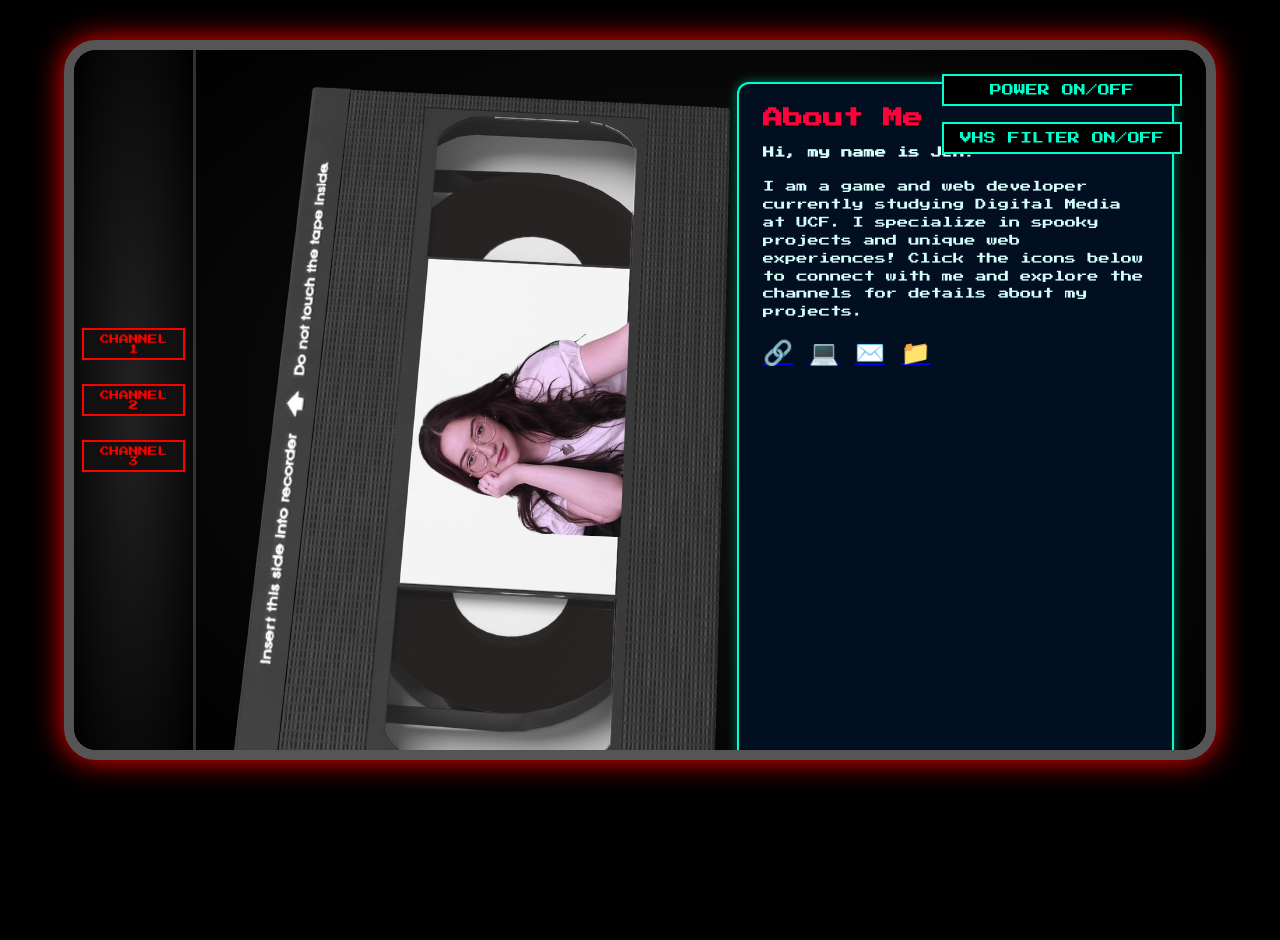
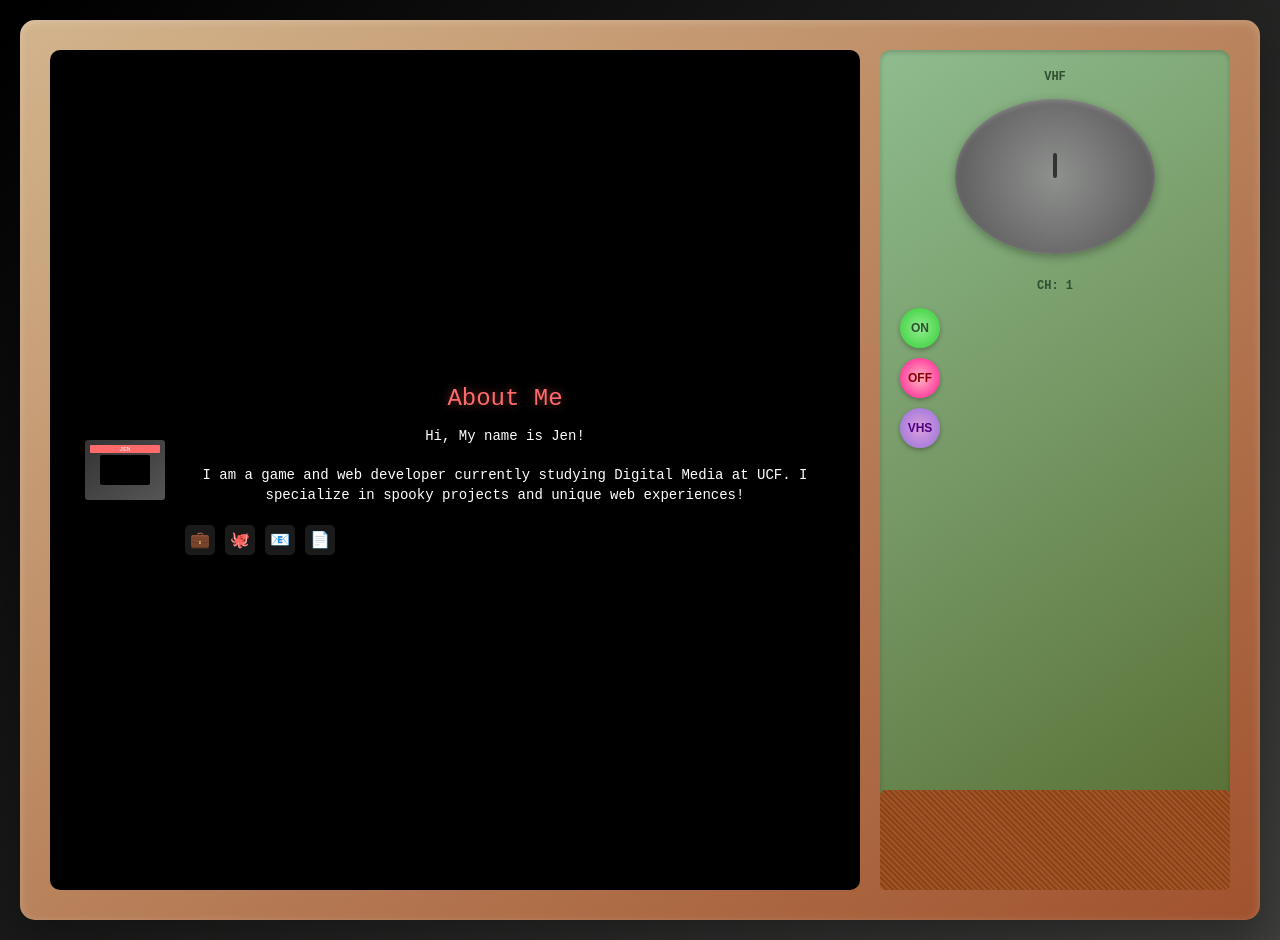
Before and after one commit to chickenjenders/Survery-Form, a plain HTML site: page index.html in a window 1280 px wide. Before the commit the page ends 800 px from the top, so only its background shows below. Drawn offline with Linux system fonts and the light colour scheme.

Commit message:
its better

```diff
--- a/index.html
+++ b/index.html
@@ -2,64 +2,44 @@
 <html lang="en">
 
 <head>
-  <meta charset="UTF-8" />
-  <meta name="viewport" content="width=device-width, initial-scale=1.0" />
-  <title>Made by Jen</title>
-  <link href="https://fonts.googleapis.com/css2?family=Press+Start+2P&display=swap" rel="stylesheet">
+  <meta charset="UTF-8">
+  <meta name="viewport" content="width=device-width, initial-scale=1.0">
   <link rel="stylesheet" href="styles.css">
+  <title>Jen Tyler</title>
 </head>
 
-<body class="vhs-on">
-  <!-- TV Frame (can be styled with background-image or divs) -->
-  <div id="tv-container">
-
-    <!-- VHS Overlay (can be SVG filter or video) -->
-    <div id="overlay-vhs"></div>
-
-    <!-- Power and VHS Filter Buttons -->
-    <div id="controls">
-      <button id="power-btn">Power On/Off</button>
-      <button id="filter-toggle">VHS Filter On/Off</button>
-    </div>
-
-    <!-- Channel Menu (fake remote / UI nav) -->
-    <div class="channel-menu">
-      <button class="channel-btn" data-channel="1">Channel 1</button>
-      <button class="channel-btn" data-channel="2">Channel 2</button>
-      <button class="channel-btn" data-channel="3">Channel 3</button>
-      <!-- ... add up to Channel 10 -->
-    </div>
-
-    <!-- Screen Content -->
-    <div class="screen">
-      <div class="screen-content">
-        <img src="jenpic.png" alt="Portrait on VHS Tape" class="bio-image">
-        <div id="channel-1" class="channel-content active">
-
-          <h1>About Me</h1>
-          <div class="bio-content">
-            <div class="bio-text">
-              <p><strong>Hi, my name is Jen!</strong></p>
-              <p>I am a game and web developer currently studying Digital Media at UCF. I specialize in spooky projects
-                and unique web experiences! Click the icons below to connect with me and explore the channels for
-                details
-                about my projects.</p>
-              <div class="social-icons">
-                <a href="#" aria-label="LinkedIn">🔗</a>
-                <a href="#" aria-label="GitHub">💻</a>
-                <a href="#" aria-label="Email">✉️</a>
-                <a href="#" aria-label="Portfolio">📁</a>
-              </div>
-            </div>
+<body>
+  <div class="tv-container">
+    <div class="tv-inner">
+      <div class="screen-container">
+        <div class="screen" id="screen">
+          <div class="content" id="content">
+            <!-- Content will be injected here -->
           </div>
+          <div class="vhs-filter" id="vhsFilter"></div>
         </div>
       </div>
-      <!-- Add more channel sections as needed -->
+
+      <div class="controls">
+        <div class="vhf-label">VHF</div>
+
+        <div class="channel-dial" id="channelDial">
+          <div class="dial-pointer" id="dialPointer"></div>
+        </div>
+
+        <div class="channel-display" id="channelDisplay">CH: 1</div>
+
+        <div class="power-buttons">
+          <button class="power-btn on-btn" id="onBtn">ON</button>
+          <button class="power-btn off-btn" id="offBtn">OFF</button>
+          <button class="power-btn vhs-btn" id="vhsBtn">VHS</button>
+        </div>
+
+        <div class="speaker-grille"></div>
+      </div>
     </div>
   </div>
-
-  <script src="main.js"></script>
-  <script src="vhs-toggle.js"></script>
+  <script src="script.js"></script>
 </body>
 
 </html>
--- /dev/null
+++ b/script.js
@@ -0,0 +1,161 @@
+
+        // TV State
+        let isOn = true;
+        let vhsFilter = false;
+        let currentChannel = 1;
+
+        // Elements
+        const screen = document.getElementById('screen');
+        const content = document.getElementById('content');
+        const vhsFilterEl = document.getElementById('vhsFilter');
+        const onBtn = document.getElementById('onBtn');
+        const offBtn = document.getElementById('offBtn');
+        const vhsBtn = document.getElementById('vhsBtn');
+        const channelDial = document.getElementById('channelDial');
+        const dialPointer = document.getElementById('dialPointer');
+        const channelDisplay = document.getElementById('channelDisplay');
+
+        // Project data
+        const channels = {
+            1: {
+                title: "About Me",
+                content: `
+                    <div class="about-content">
+                        <div class="vhs-tape">
+                            <div class="vhs-label">JEN</div>
+                        </div>
+                        <div class="about-text">
+                            <div class="project-title">About Me</div>
+                            <div class="project-description">
+                                Hi, My name is Jen!<br><br>
+                                I am a game and web developer currently studying Digital Media at UCF. I specialize in spooky projects and unique web experiences!
+                            </div>
+                            <div class="social-icons">
+                                <div class="social-icon">💼</div>
+                                <div class="social-icon">🐙</div>
+                                <div class="social-icon">📧</div>
+                                <div class="social-icon">📄</div>
+                            </div>
+                        </div>
+                    </div>
+                `
+            },
+            2: {
+                title: "Sightseeing",
+                content: `
+                    <div class="project-title">Sightseeing</div>
+                    <div class="project-image">🌲 Game Screenshot 🌲</div>
+                    <div class="project-description">
+                        Have you ever felt like going on a hike at night? What about eating random things in the forest when you're hungry? Well, in this 2D pixel horror game, you can do both!
+                    </div>
+                    <button class="play-btn">Play Now!</button>
+                `
+            },
+            3: {
+                title: "Project Alpha",
+                content: `
+                    <div class="project-title">Project Alpha</div>
+                    <div class="project-image">🎮 Game Demo 🎮</div>
+                    <div class="project-description">
+                        A mysterious web-based interactive experience that blends reality with digital horror. Navigate through eerie environments and solve puzzles.
+                    </div>
+                    <button class="play-btn">Explore</button>
+                `
+            },
+            4: {
+                title: "Retro Portfolio",
+                content: `
+                    <div class="project-title">Retro Portfolio</div>
+                    <div class="project-image">📺 Web Design 📺</div>
+                    <div class="project-description">
+                        This very interface you're using! A nostalgic TV-inspired portfolio showcasing projects through vintage aesthetics and interactive controls.
+                    </div>
+                    <button class="play-btn">View Code</button>
+                `
+            },
+            5: {
+                title: "Static Channel",
+                content: `
+                    <div style="font-size: 48px; color: #666;">📺</div>
+                    <div class="project-title">No Signal</div>
+                    <div class="project-description">
+                        This channel is currently not broadcasting. Try another channel or check back later!
+                    </div>
+                `
+            }
+        };
+
+        // Initialize
+        updateDisplay();
+        updateDialPosition();
+
+        // Event listeners
+        onBtn.addEventListener('click', () => {
+            isOn = true;
+            updateDisplay();
+        });
+
+        offBtn.addEventListener('click', () => {
+            isOn = false;
+            updateDisplay();
+        });
+
+        vhsBtn.addEventListener('click', () => {
+            vhsFilter = !vhsFilter;
+            updateDisplay();
+        });
+
+        channelDial.addEventListener('click', () => {
+            currentChannel = currentChannel >= 5 ? 1 : currentChannel + 1;
+            updateDisplay();
+            updateDialPosition();
+        });
+
+        function updateDisplay() {
+            if (!isOn) {
+                screen.classList.add('off');
+                content.classList.add('hidden');
+                vhsFilterEl.classList.remove('active');
+                return;
+            }
+
+            screen.classList.remove('off');
+            content.classList.remove('hidden');
+
+            if (vhsFilter) {
+                vhsFilterEl.classList.add('active');
+            } else {
+                vhsFilterEl.classList.remove('active');
+            }
+
+            // Update content
+            const channel = channels[currentChannel];
+            if (channel) {
+                content.innerHTML = channel.content;
+            }
+
+            channelDisplay.textContent = `CH: ${currentChannel}`;
+        }
+
+        function updateDialPosition() {
+            // Calculate rotation based on channel (each channel is 30 degrees apart)
+            const rotation = (currentChannel - 1) * 30;
+            dialPointer.style.transform = `translateX(-50%) rotate(${rotation}deg)`;
+        }
+
+        // Add some extra retro flair
+        document.addEventListener('keydown', (e) => {
+            if (e.key === 'ArrowUp' || e.key === 'ArrowRight') {
+                currentChannel = currentChannel >= 5 ? 1 : currentChannel + 1;
+                updateDisplay();
+                updateDialPosition();
+            } else if (e.key === 'ArrowDown' || e.key === 'ArrowLeft') {
+                currentChannel = currentChannel <= 1 ? 5 : currentChannel - 1;
+                updateDisplay();
+                updateDialPosition();
+            } else if (e.key === ' ') {
+                e.preventDefault();
+                isOn = !isOn;
+                updateDisplay();
+            }
+        });
--- a/styles.css
+++ b/styles.css
@@ -1,6 +1,3 @@
-/* style.css */
-
-/* =============== Base Reset =============== */
 * {
   margin: 0;
   padding: 0;
@@ -8,219 +5,371 @@
 }
 
 body {
-  font-family: "Press Start 2P", monospace;
-  background: black;
-  color: #00ffcc;
+  background: linear-gradient(135deg, #000000, #3d3d3c);
+  min-height: 100vh;
+  display: flex;
+  justify-content: center;
+  align-items: center;
+  font-family: "Courier New", monospace;
+  padding: 20px;
+}
+
+.tv-container {
+  width: 1500px;
+  height: 900px;
+  background: linear-gradient(145deg, #d2b48c, #a0522d);
+  border-radius: 15px;
+  padding: 30px;
+  box-shadow: 0 20px 40px rgba(0, 0, 0, 0.3),
+    inset 0 2px 10px rgba(255, 255, 255, 0.2);
+  position: relative;
+}
+
+.tv-inner {
+  display: flex;
+  height: 100%;
+  gap: 20px;
+}
+
+.screen-container {
+  flex: 1;
+  background: #000;
+  border-radius: 10px;
+  padding: 15px;
+  position: relative;
   overflow: hidden;
 }
 
-button {
-  font-family: inherit;
-  font-size: 0.75rem;
-  background: black;
-  border: 2px solid #00ffcc;
-  color: #00ffcc;
-  padding: 0.5rem 1rem;
-  cursor: pointer;
-  margin: 0.5rem;
-  text-transform: uppercase;
+.screen {
+  width: 100%;
+  height: 100%;
+  background: #000;
+  border-radius: 8px;
+  position: relative;
+  overflow: hidden;
+  transition: all 0.3s ease;
 }
 
-button:hover {
-  background: #00ffcc;
-  color: black;
+.screen.off {
+  background: #111;
 }
 
-/* =============== TV Container =============== */
-#tv-container {
-  width: 90vw;
-  height: 90vh;
-  margin: auto;
-  margin-top: 5vh;
-  background: #111;
-  border: 10px solid #555;
-  border-radius: 2rem;
-  position: relative;
-  box-shadow: 0 0 30px red, 0 0 10px #000 inset;
-  overflow: hidden;
-  display: flex;
-  flex-direction: row;
+.screen.off::after {
+  content: "";
+  position: absolute;
+  top: 50%;
+  left: 50%;
+  width: 2px;
+  height: 100%;
+  background: rgba(255, 255, 255, 0.1);
+  transform: translate(-50%, -50%);
 }
 
-/* =============== TV Dials & Buttons =============== */
-.channel-menu {
-  width: 12%;
-  background: radial-gradient(#222, #000);
-  border-right: 3px solid #333;
-  padding: 1rem 0.5rem;
+.content {
+  width: 100%;
+  height: 100%;
   display: flex;
   flex-direction: column;
+  justify-content: center;
   align-items: center;
-  gap: 0.5rem;
-  justify-content: center;
-  z-index: 10;
+  color: white;
+  text-align: center;
+  padding: 20px;
+  opacity: 1;
+  transition: opacity 0.3s ease;
 }
 
-.channel-btn {
-  background: #111;
-  border: 2px solid #f00;
-  color: #f00;
-  font-size: 0.6rem;
-  padding: 0.25rem 0.5rem;
-  width: 100%;
-  text-align: center;
-  transition: background 0.2s ease;
+.content.hidden {
+  opacity: 0;
 }
 
-.channel-btn:hover {
-  background: #f00;
-  color: black;
+.vhs-filter {
+  position: absolute;
+  top: 0;
+  left: 0;
+  width: 100%;
+  height: 100%;
+  pointer-events: none;
+  opacity: 0;
+  transition: opacity 0.3s ease;
 }
 
-/* =============== VHS Overlay =============== */
-#overlay-vhs {
-  pointer-events: none;
+.vhs-filter.active {
+  opacity: 1;
+}
+
+.vhs-filter::before {
+  content: "";
   position: absolute;
   top: 0;
   left: 0;
   width: 100%;
   height: 100%;
   background: repeating-linear-gradient(
-    to bottom,
-    rgba(255, 255, 255, 0.02),
-    rgba(255, 255, 255, 0.02) 2px,
+    0deg,
+    transparent,
     transparent 2px,
-    transparent 4px
+    rgba(0, 255, 0, 0.03) 2px,
+    rgba(0, 255, 0, 0.03) 4px
   );
-  mix-blend-mode: screen;
-  animation: vhsNoise 0.3s infinite;
-  z-index: 5;
-  opacity: 0.2;
+  animation: scanlines 0.1s linear infinite;
 }
 
-@keyframes vhsNoise {
+.vhs-filter::after {
+  content: "";
+  position: absolute;
+  top: 0;
+  left: 0;
+  width: 100%;
+  height: 100%;
+  background: rgba(255, 255, 255, 0.02);
+  animation: flicker 0.15s ease-in-out infinite alternate;
+}
+
+@keyframes scanlines {
   0% {
     transform: translateY(0);
   }
   100% {
-    transform: translateY(-2px);
+    transform: translateY(4px);
   }
 }
 
-body.vhs-off #overlay-vhs {
-  display: none;
-}
-
-/* =============== Controls =============== */
-#controls {
-  position: absolute;
-  top: 1rem;
-  right: 1rem;
-  z-index: 10;
-  display: flex;
-  flex-direction: column;
-}
-
-/* =============== Screen =============== */
-.screen {
-  flex-grow: 1;
-  height: 100%;
-  padding: 2rem;
-  overflow-y: auto;
-  position: relative;
-  z-index: 2;
-  background: radial-gradient(ellipse at center, #111 0%, #000 100%);
-  display: flex;
-  flex-direction: column;
-  align-items: center;
-  justify-content: flex-start;
-}
-
-.channel-content {
-  display: none;
-  animation: fadeIn 0.5s ease forwards;
-  width: 100%;
-  max-width: 700px;
-  text-align: left;
-  background: #000e20;
-  border: 2px solid #00ffcc;
-  border-radius: 12px;
-  padding: 1.5rem;
-  box-shadow: 0 0 12px rgba(0, 255, 204, 0.4);
-}
-
-.channel-content.active {
-  display: block;
-}
-
-@keyframes fadeIn {
-  from {
-    opacity: 0;
-    transform: scale(0.98);
+@keyframes flicker {
+  0% {
+    opacity: 0.02;
   }
-  to {
-    opacity: 1;
-    transform: scale(1);
+  100% {
+    opacity: 0.05;
   }
 }
 
-.channel-content h1 {
-  font-size: 1.25rem;
-  color: #ff003c;
-  margin-bottom: 1rem;
-  text-shadow: 1px 1px black;
+.controls {
+  width: 350px;
+  background: linear-gradient(145deg, #8fbc8f, #556b2f);
+  border-radius: 10px;
+  padding: 20px;
+  display: flex;
+  flex-direction: column;
+  gap: 15px;
+  box-shadow: inset 0 2px 5px rgba(0, 0, 0, 0.2);
+  position: relative;
 }
 
-.channel-content p {
-  font-size: 0.7rem;
-  line-height: 1.6;
-  margin-bottom: 1rem;
-  color: #d3fefc;
+.vhf-label {
+  color: #2f4f2f;
+  font-size: 12px;
+  text-align: center;
+  font-weight: bold;
+}
+.channel-dial {
+  width: 200px;
+  height: 155px;
+  background: radial-gradient(circle, #8f918f, #535353);
+  border-radius: 50%;
+  position: relative;
+  cursor: pointer;
+  margin: 0 auto;
+  box-shadow: 0 3px 10px rgba(0, 0, 0, 0.3),
+    inset 0 2px 5px rgba(255, 255, 255, 0.2);
+  transition: all 0.1s ease;
+}
+
+.channel-dial:hover {
+  transform: scale(1.05);
+}
+
+.channel-dial:active {
+  transform: scale(0.95);
+}
+
+.dial-pointer {
+  position: relative;
+  top: 35%;
+  left: 50%;
+  width: 4px;
+  height: 25px;
+  background: #333333;
+  transform: translate(-50%, -50%);
+  border-radius: 2px;
+  transition: transform 0.3s ease;
+  transform-origin: 50% 100%;
+}
+.power-buttons {
+  display: flex;
+  flex-direction: column;
+  gap: 10px;
+}
+
+.power-btn {
+  width: 40px;
+  height: 40px;
+  border-radius: 50%;
+  border: none;
+  cursor: pointer;
+  font-size: 12px;
+  font-weight: bold;
+  transition: all 0.2s ease;
+  box-shadow: 0 2px 5px rgba(0, 0, 0, 0.3);
+}
+
+.on-btn {
+  background: radial-gradient(circle, #90ee90, #32cd32);
+  color: #2f4f2f;
+}
+
+.off-btn {
+  background: radial-gradient(circle, #ffb6c1, #ff1493);
+  color: #8b0000;
+}
+
+.vhs-btn {
+  background: radial-gradient(circle, #dda0dd, #9370db);
+  color: #4b0082;
+}
+
+.power-btn:hover {
+  transform: translateY(-2px);
+}
+
+.power-btn:active {
+  transform: translateY(0);
+}
+
+.speaker-grille {
+  position: absolute;
+  bottom: 0;
+  left: 0;
+  width: 100%;
+  height: 100px;
+  background: repeating-linear-gradient(
+    45deg,
+    #8b4513,
+    #8b4513 2px,
+    #a0522d 2px,
+    #a0522d 4px
+  );
+  border-radius: 5px;
+  margin-top: 10px;
+}
+
+.project-title {
+  font-size: 24px;
+  color: #ff6b6b;
+  margin-bottom: 15px;
+  text-shadow: 0 0 10px rgba(255, 107, 107, 0.5);
+}
+
+.project-description {
+  font-size: 14px;
+  line-height: 1.4;
+  margin-bottom: 20px;
+  color: #ffffff;
+}
+
+.project-image {
+  width: 120px;
+  height: 80px;
+  background: #333;
+  border-radius: 5px;
+  margin-bottom: 15px;
+  display: flex;
+  align-items: center;
+  justify-content: center;
+  color: #666;
+  font-size: 12px;
 }
 
 .play-btn {
-  background: #ff003c;
+  background: linear-gradient(45deg, #ff6b6b, #ff4757);
   color: white;
   border: none;
-  font-size: 0.75rem;
-  padding: 0.5rem 1rem;
-  text-transform: uppercase;
-  border-radius: 4px;
-  box-shadow: 0 0 5px red;
+  padding: 8px 16px;
+  border-radius: 15px;
   cursor: pointer;
+  font-size: 12px;
+  font-weight: bold;
+  transition: all 0.2s ease;
 }
 
 .play-btn:hover {
-  background: white;
-  color: #ff003c;
+  background: linear-gradient(45deg, #ff4757, #ff3838);
+  transform: translateY(-2px);
 }
 
-.bio-content {
+.about-content {
   display: flex;
-  flex-direction: row;
-  align-items: flex-start;
-  gap: 1.5rem;
-  flex-wrap: wrap;
+  align-items: center;
+  gap: 20px;
 }
 
-.bio-image {
-  max-width: 75%;
+.vhs-tape {
+  width: 80px;
+  height: 60px;
+  background: linear-gradient(145deg, #333, #555);
+  border-radius: 3px;
+  position: relative;
+  flex-shrink: 0;
 }
 
-.bio-text {
+.vhs-tape::before {
+  content: "";
+  position: absolute;
+  top: 15px;
+  left: 15px;
+  width: 50px;
+  height: 30px;
+  background: #000;
+  border-radius: 2px;
+}
+
+.vhs-label {
+  position: absolute;
+  top: 5px;
+  left: 5px;
+  right: 5px;
+  height: 8px;
+  background: #ff6b6b;
+  border-radius: 1px;
+  font-size: 6px;
+  color: white;
+  display: flex;
+  align-items: center;
+  justify-content: center;
+}
+
+.about-text {
   flex: 1;
-  font-size: 0.7rem;
-  color: #d3fefc;
 }
 
 .social-icons {
-  margin-top: 1rem;
   display: flex;
-  gap: 1rem;
-  font-size: 1.5rem;
+  gap: 10px;
+  margin-top: 15px;
 }
 
-.screen-content {
+.social-icon {
+  width: 30px;
+  height: 30px;
+  background: rgba(255, 255, 255, 0.1);
+  border-radius: 5px;
   display: flex;
-  flex-direction: row;
+  align-items: center;
+  justify-content: center;
+  color: #ffffff;
+  cursor: pointer;
+  transition: all 0.2s ease;
 }
+
+.social-icon:hover {
+  background: rgba(255, 255, 255, 0.2);
+  transform: translateY(-2px);
+}
+
+.channel-display {
+  text-align: center;
+  margin-top: 10px;
+  font-size: 12px;
+  color: #2f4f2f;
+  font-weight: bold;
+}
```
Also changed, not shown: main.js (deleted, +0 -31 lines), Made by Jen (1).png (added), image (1).png (added), image.png (added).
